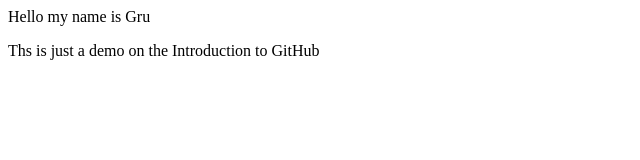
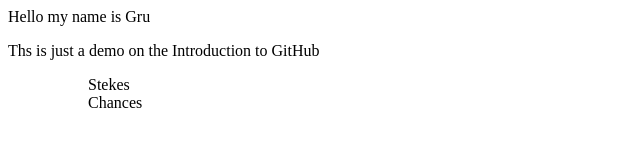
Before and after one commit to DanKakemu/demo-repo, a plain HTML site: page index.html in a window 1280 px wide. Shown: the whole page, without its empty margins (0-640 px from the left). Drawn offline with Linux system fonts and the light colour scheme.

Commit message:
Added OL

```diff
--- a/index.html
+++ b/index.html
@@ -1,2 +1,6 @@
 <div>Hello my name is Gru</div>
 <p>Ths is just a demo on the Introduction to GitHub</p>
+<ol>
+    <ul>Stekes</ul>
+    <ul>Chances</ul>
+</ol>
```
